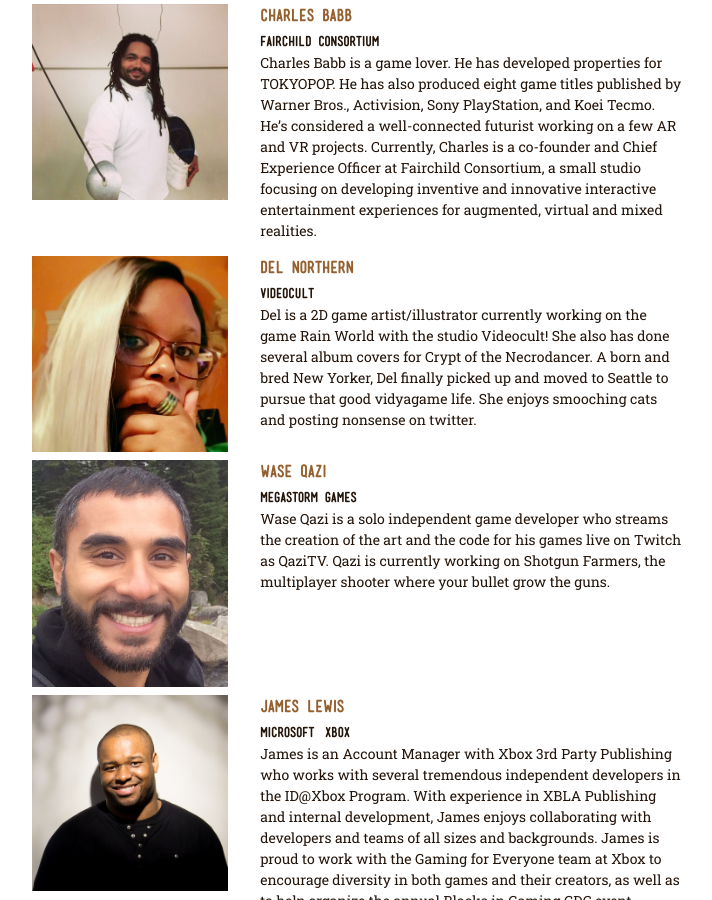
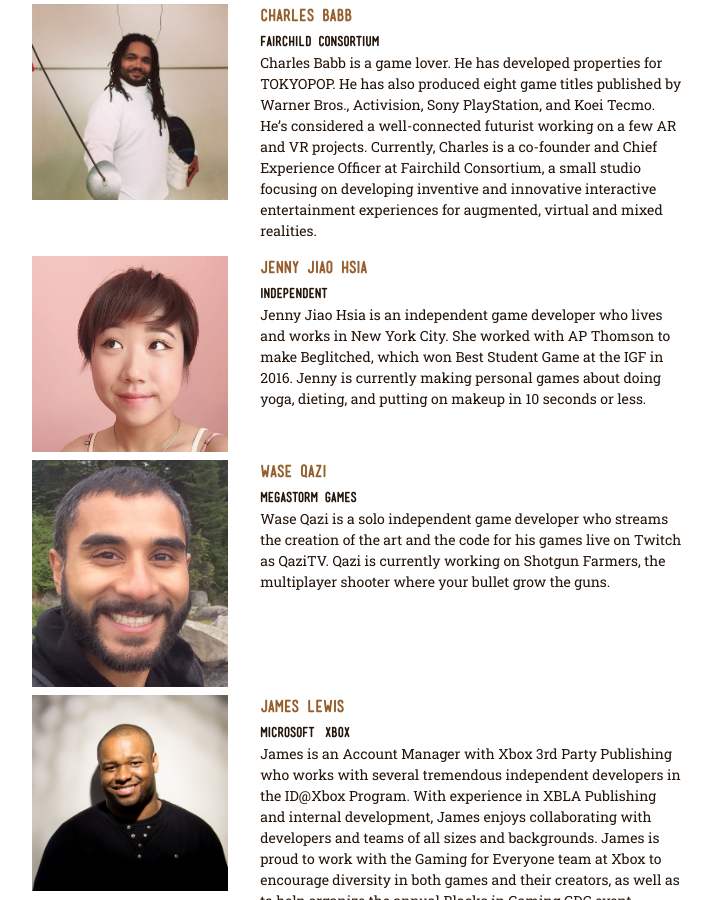
Before and after one commit to BrooklynGamery/gdocexpo, a Jekyll site: the page built from schedule/index.html, in a window 1280 px wide and 900 px high, scrolled down 7193 px. Shown: the whole window, without its empty margins (326-1038 px from the left). Built offline with Jekyll 4.4.1, drawn with Linux system fonts in a browser that asks for light colours; comment, search, counter and statistics services are not loaded.

Commit message:
switched out jenny hsia

```diff
--- a/_data/talks.yml
+++ b/_data/talks.yml
@@ -171,10 +171,10 @@
       photo: charles-babb.jpeg
       bio: "Charles Babb is a game lover. He has developed properties for TOKYOPOP. He has also produced eight game titles published by Warner Bros., Activision, Sony PlayStation, and Koei Tecmo. He’s considered a well-connected futurist working on a few AR and VR projects. Currently, Charles is a co-founder and Chief Experience Officer at Fairchild Consortium, a small studio focusing on developing inventive and innovative interactive entertainment experiences for augmented, virtual and mixed realities."
       featured: true
-    - name: Del Northern
-      company: Videocult
-      photo: del-northern.jpg
-      bio: Del is a 2D game artist/illustrator currently working on the game Rain World with the studio Videocult! She also has done several album covers for Crypt of the Necrodancer. A born and bred New Yorker, Del finally picked up and moved to Seattle to pursue that good vidyagame life. She enjoys smooching cats and posting nonsense on twitter.
+    - name: Jenny Jiao Hsia
+      company: Independent
+      photo: jenny-jiao-hsia.jpg
+      bio: Jenny Jiao Hsia is an independent game developer who lives and works in New York City. She worked with AP Thomson to make Beglitched, which won Best Student Game at the IGF in 2016. Jenny is currently making personal games about doing yoga, dieting, and putting on makeup in 10 seconds or less.
       featured: true
     - name: Wase Qazi
       company: Megastorm Games
```
Also changed, not shown: assets/images/speakers/2017/jenny-jiao-hsia.jpg (added).
